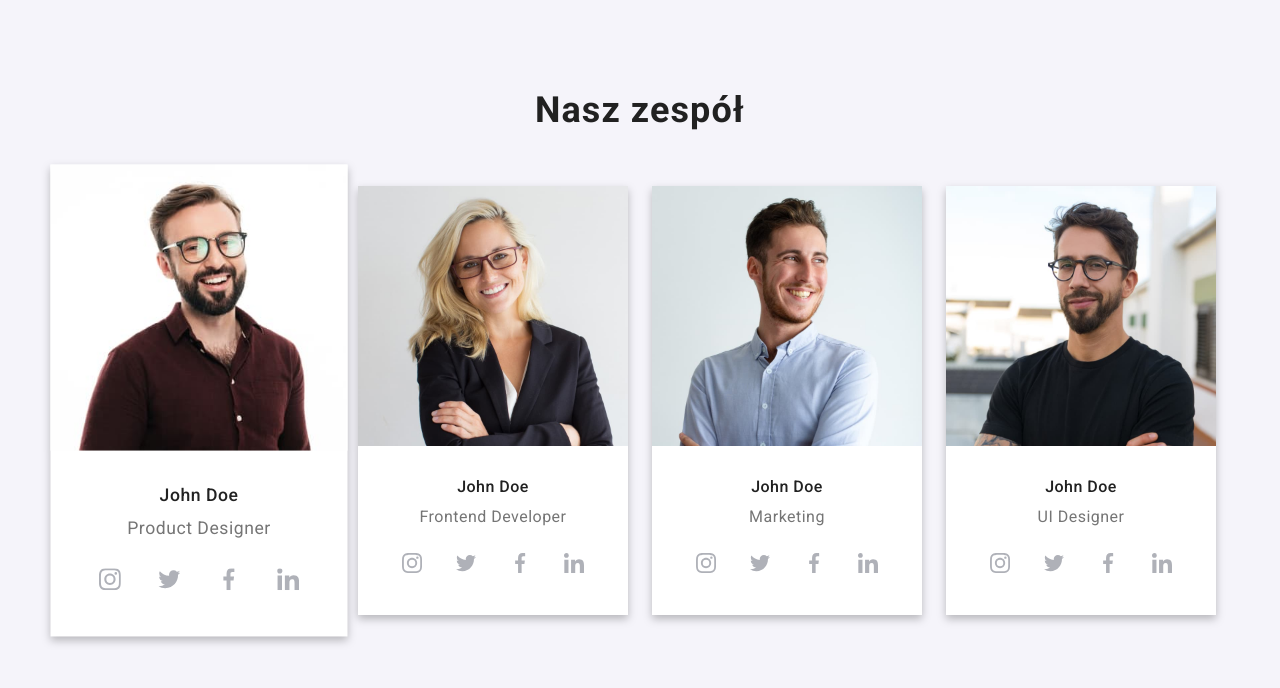
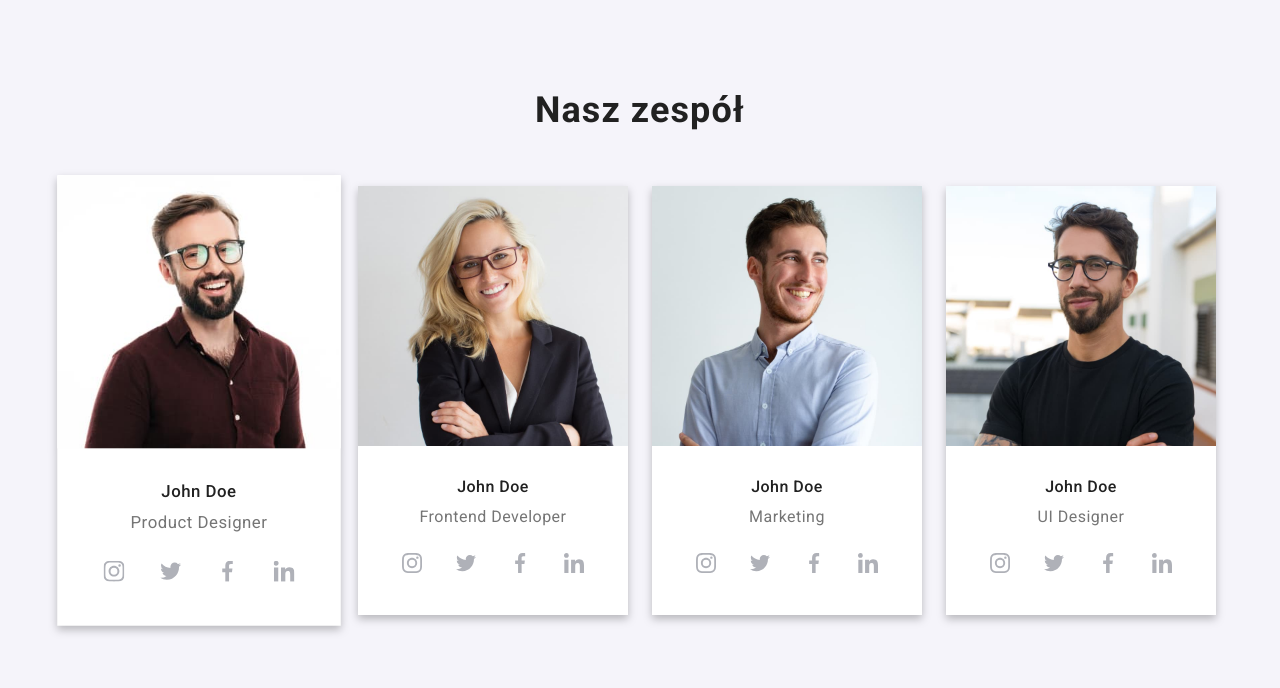
Before and after one commit to paliszoman/goit-markup-hw-06, a plain HTML site: page index.html in a window 1280 px wide. In both pictures the pointer is over the element 199 px from the left and 2023 px from the top of the page. Shown: the part 1623-2311 px from the top of the page. Drawn offline with nearby package versions, Linux system fonts and the light colour scheme.

Commit message:
Update styles.css

```diff
--- a/css/styles.css
+++ b/css/styles.css
@@ -421,7 +421,7 @@ text-align: center;
 }
 .main-crew-fig:hover,
 .main-crew-fig:focus{
-  transform: scale(110%);
+  transform: scale(105%);
 }
 
 .third-section-bcgd{
```
